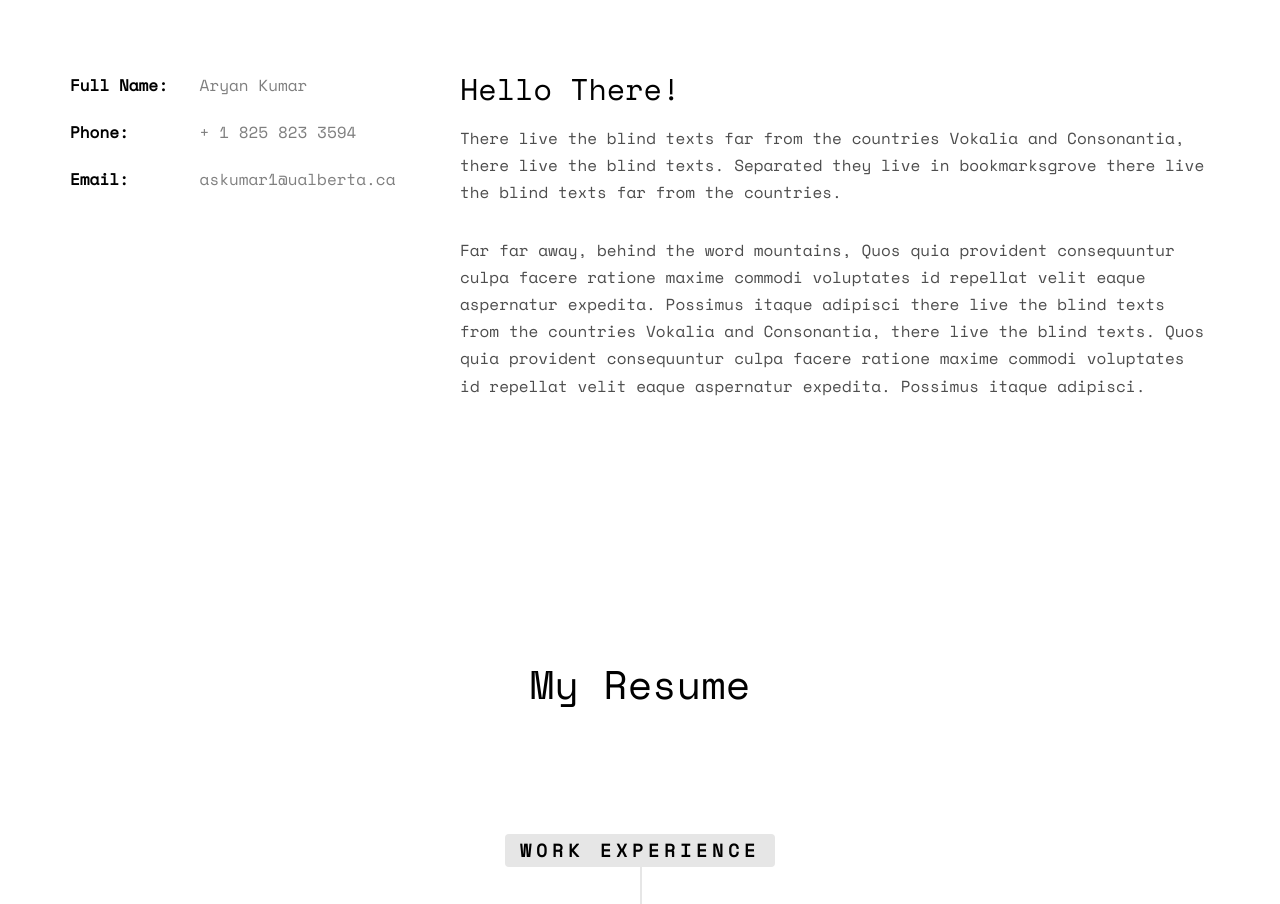
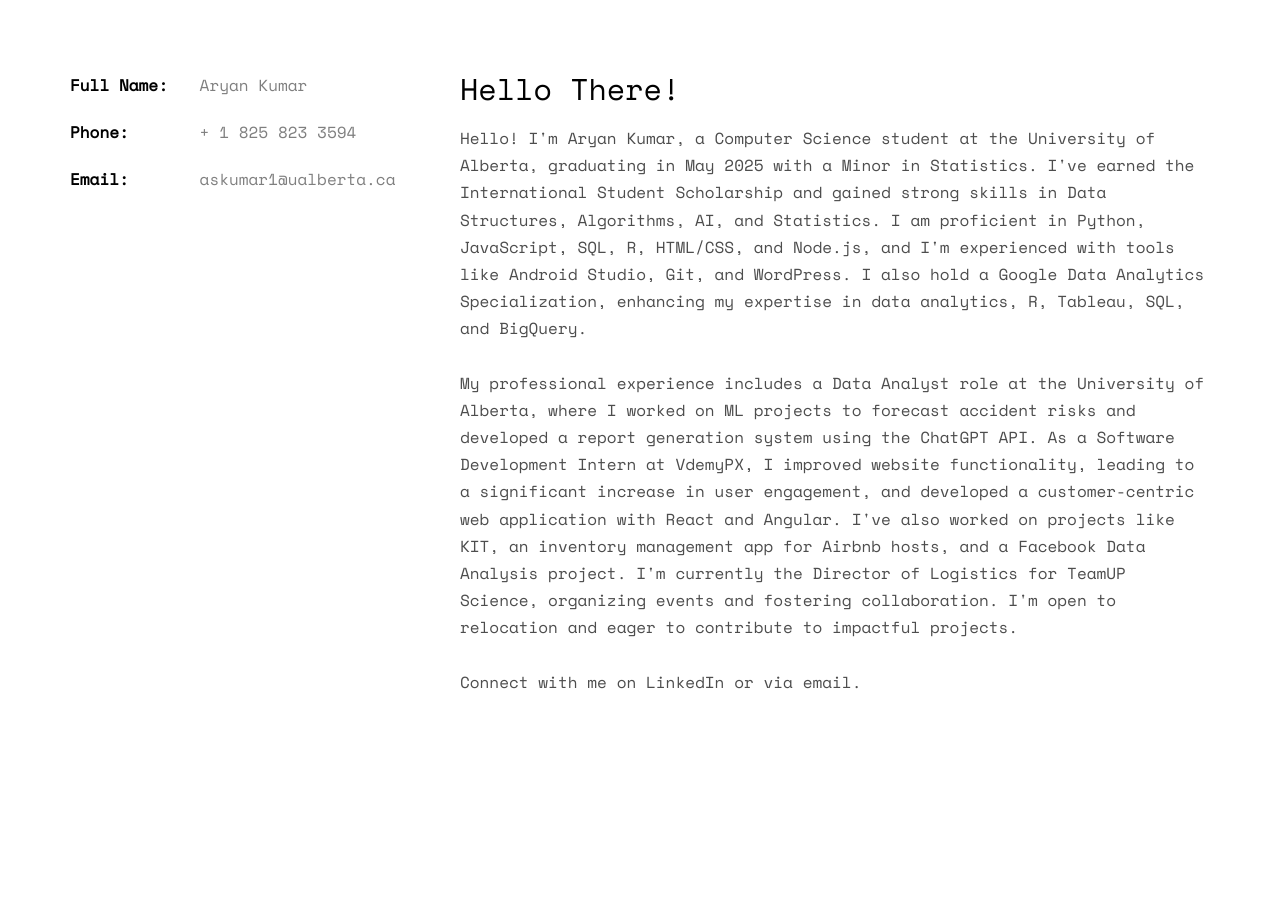
Before and after one commit to aryankumar2828/personal_website, a plain HTML site: page index.html in a window 1280 px wide. Shown: the part 1000-1904 px from the top of the page. Drawn offline with nearby package versions, Linux system fonts and the light colour scheme; some packages are replaced by stand-ins of ours; no server answers; files whose address does not match are found by name.

Commit message:
Update HTML content

```diff
--- a/index.html
+++ b/index.html
@@ -103,8 +103,14 @@
 				</div>
 				<div class="col-md-8">
 					<h2>Hello There!</h2>
-					<p>There live the blind texts far from the countries Vokalia and Consonantia, there live the blind texts. Separated they live in bookmarksgrove there live the blind texts far from the countries.</p>
-					<p>Far far away, behind the word mountains, Quos quia provident consequuntur culpa facere ratione maxime commodi voluptates id repellat velit eaque aspernatur expedita. Possimus itaque adipisci there live the blind texts from the countries Vokalia and Consonantia, there live the blind texts. Quos quia provident consequuntur culpa facere ratione maxime commodi voluptates id repellat velit eaque aspernatur expedita. Possimus itaque adipisci.</p>
+					<p>Hello! I'm Aryan Kumar, a Computer Science student at the University of Alberta, graduating in May 2025 with a Minor in Statistics. I've earned the International Student Scholarship and gained strong skills in Data Structures, Algorithms, AI, and Statistics.
+
+						I am proficient in Python, JavaScript, SQL, R, HTML/CSS, and Node.js, and I'm experienced with tools like Android Studio, Git, and WordPress. I also hold a Google Data Analytics Specialization, enhancing my expertise in data analytics, R, Tableau, SQL, and BigQuery.
+						<br><br>
+						My professional experience includes a Data Analyst role at the University of Alberta, where I worked on ML projects to forecast accident risks and developed a report generation system using the ChatGPT API. As a Software Development Intern at VdemyPX, I improved website functionality, leading to a significant increase in user engagement, and developed a customer-centric web application with React and Angular.
+						I've also worked on projects like KIT, an inventory management app for Airbnb hosts, and a Facebook Data Analysis project. I'm currently the Director of Logistics for TeamUP Science, organizing events and fostering collaboration.
+
+						I'm open to relocation and eager to contribute to impactful projects. <br><br>Connect with me on LinkedIn or via email.</p>
 				</div>
 			</div>
 		</div>
```
